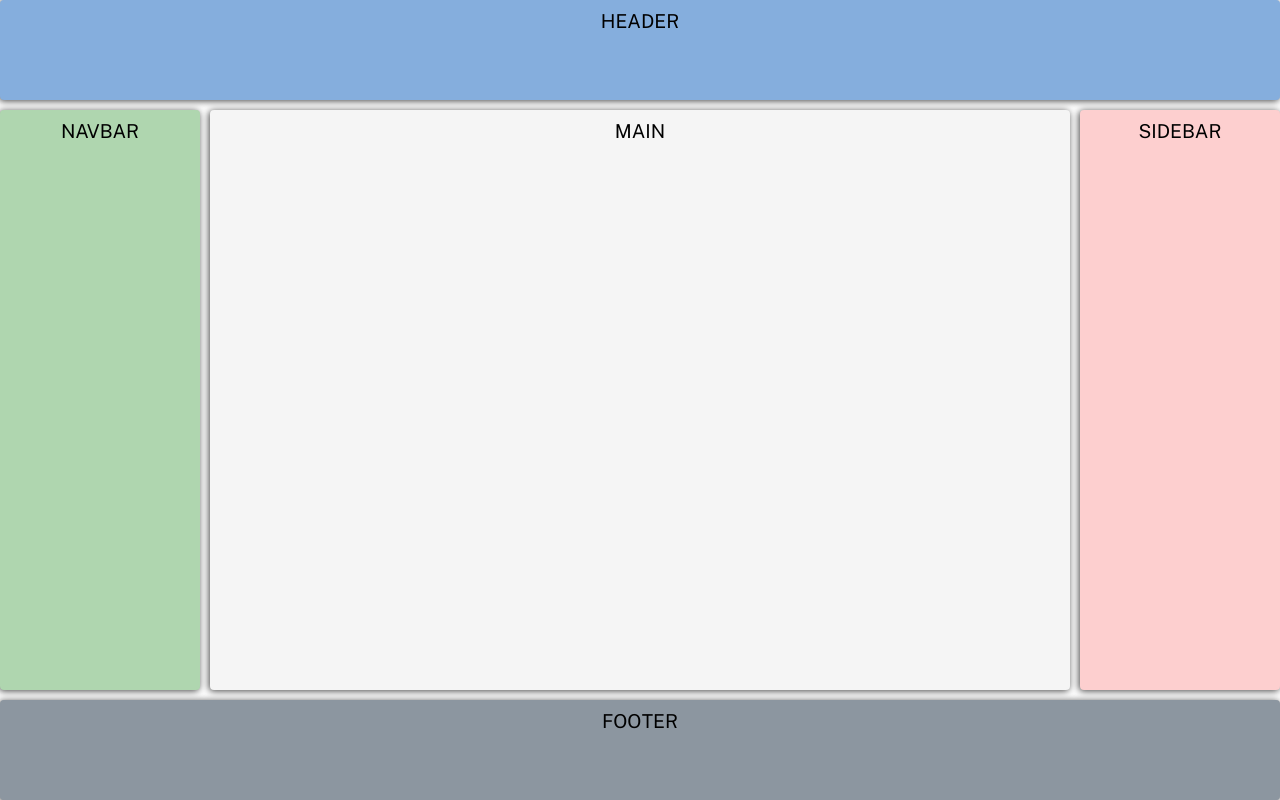
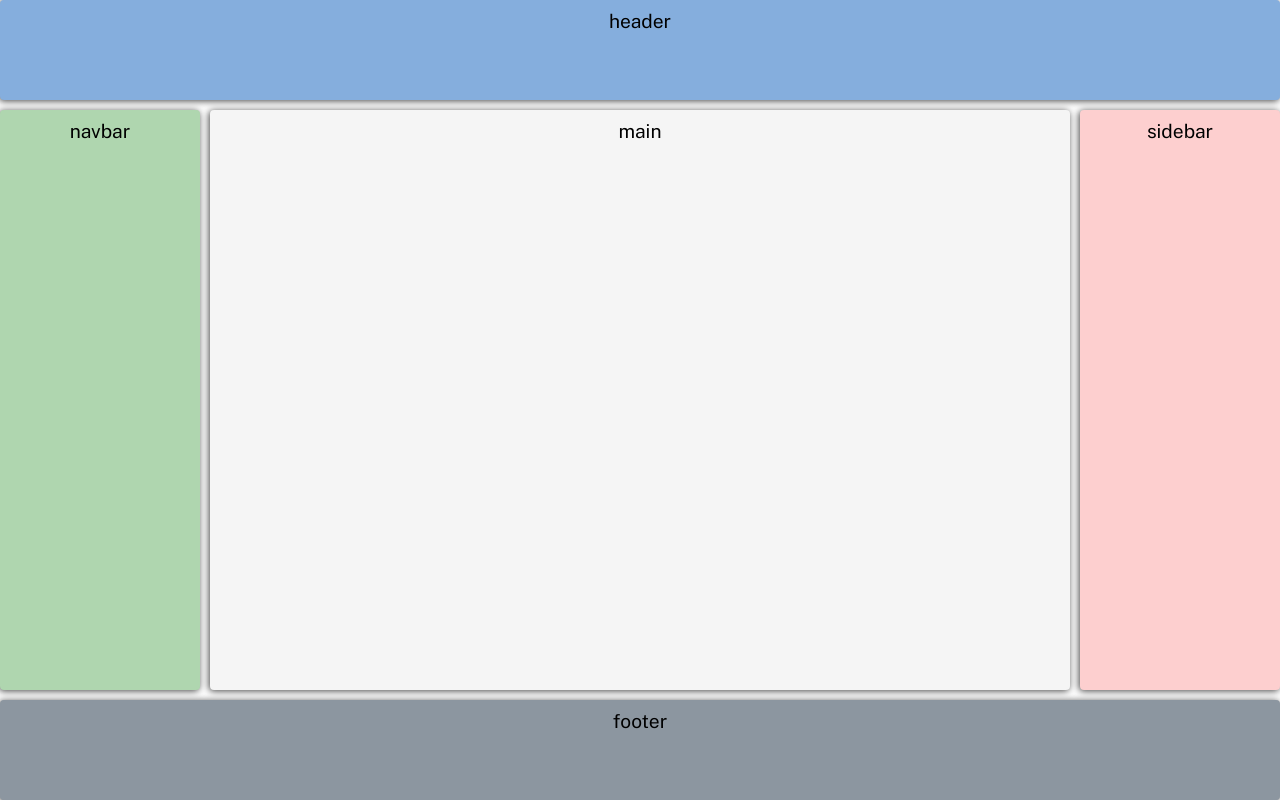
Before and after one commit to pedroB5/proyecto-web, a plain HTML site: page index.html in a window 1280 px wide. Drawn offline with nearby package versions, Linux system fonts and the light colour scheme.

Commit message:
ESTRUCTURA7

```diff
--- a/index.html
+++ b/index.html
@@ -5,14 +5,14 @@
     <meta http-equiv="X-UA-Compatible" content="IE=edge">
     <meta name="viewport" content="width=device-width, initial-scale=1.0">
     <link rel="stylesheet" href="CSS/estilo.css">
-    <title>Document</title>
-
+    <title>Proyecto Web  </title>
 </head>
 <body class="grid-container">
-   <header class="header">HEADER</header>
-  <nav class="navbar">NAVBAR</nav>
-  <aside class="sidebar">SIDEBAR</aside>
-  <article class="main">MAIN</article>
-  <footer class="footer">FOOTER</footer>
+    <header class="header">header</header>
+    <nav class="navbar">navbar</nav>
+    <aside class="sidebar">sidebar</aside>
+    <article class="main">main</article>
+    <footer class="footer">footer</footer>
+
 </body>
 </html>
```
